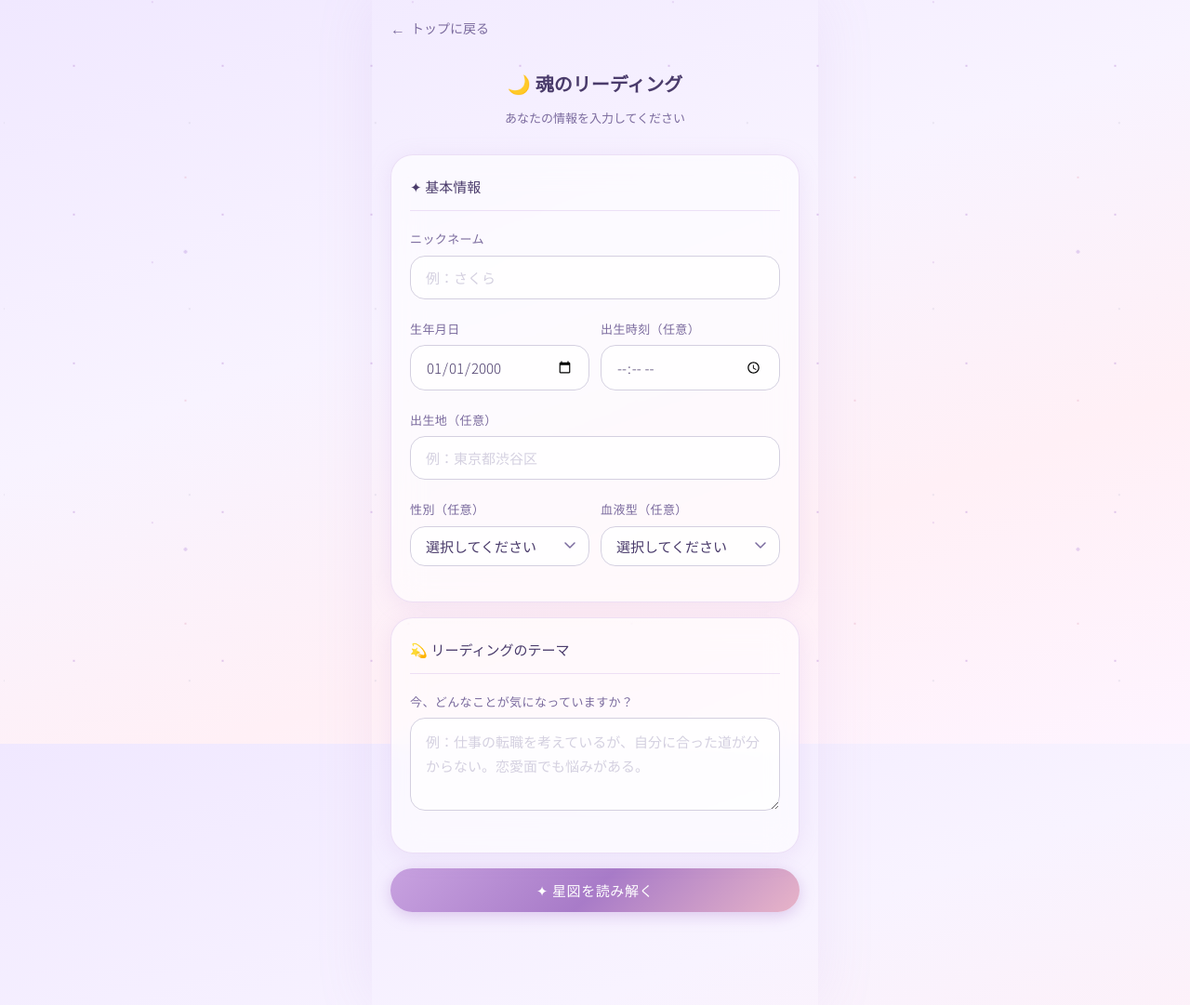
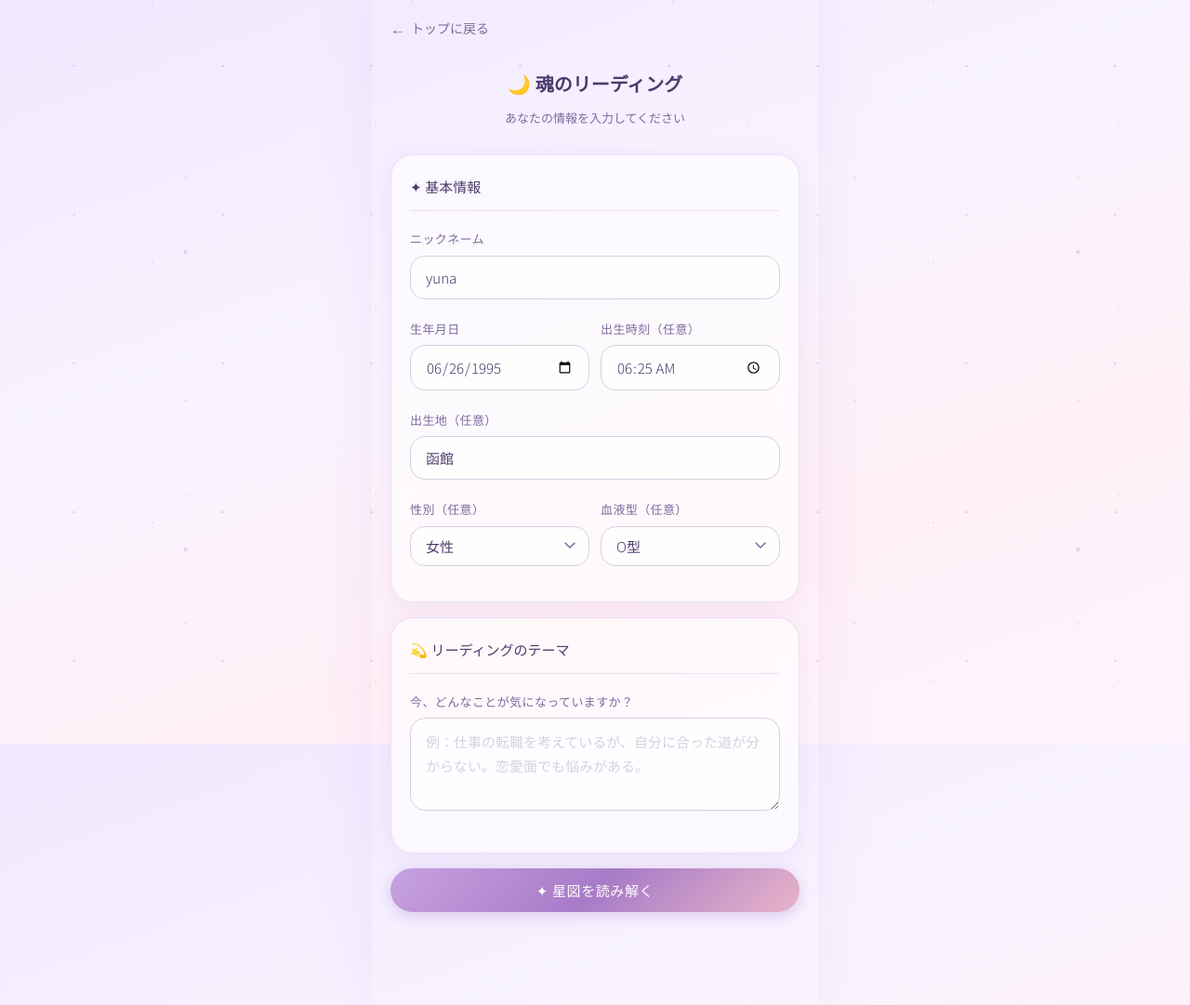
Before and after one commit to yuna-metisbel/fortune-reading-app, a FastAPI app: page /reading/new in a window 1280 px wide. Shown: the whole page at 93% size. Run offline with FastAPI, Linux system fonts and the light colour scheme.

Commit message:
feat: フォームにYunaのデフォルト値をプリセット
テスト用にニックネーム・生年月日・出生時刻・出生地・性別・血液型を
事前入力。テーマだけ入れれば即送信できる。

Co-Authored-By: Claude Opus 4.6 (1M context) <noreply@anthropic.com>

```diff
--- a/app/templates/reading_form.html
+++ b/app/templates/reading_form.html
@@ -36,23 +36,23 @@
 
       <div class="form-group">
         <label for="nickname">ニックネーム</label>
-        <input type="text" id="nickname" name="nickname" placeholder="例：さくら" required autocomplete="off">
+        <input type="text" id="nickname" name="nickname" placeholder="例：さくら" required autocomplete="off" value="yuna">
       </div>
 
       <div class="form-row">
         <div class="form-group">
           <label for="birth_date">生年月日</label>
-          <input type="date" id="birth_date" name="birth_date" required value="2000-01-01" min="1940-01-01" max="2015-12-31">
+          <input type="date" id="birth_date" name="birth_date" required value="1995-06-26" min="1940-01-01" max="2015-12-31">
         </div>
         <div class="form-group">
           <label for="birth_time">出生時刻（任意）</label>
-          <input type="time" id="birth_time" name="birth_time">
+          <input type="time" id="birth_time" name="birth_time" value="06:25">
         </div>
       </div>
 
       <div class="form-group">
         <label for="birth_place">出生地（任意）</label>
-        <input type="text" id="birth_place" name="birth_place" placeholder="例：東京都渋谷区" autocomplete="off">
+        <input type="text" id="birth_place" name="birth_place" placeholder="例：東京都渋谷区" autocomplete="off" value="函館">
       </div>
 
       <div class="form-row">
@@ -60,7 +60,7 @@
           <label for="gender">性別（任意）</label>
           <select id="gender" name="gender">
             <option value="">選択してください</option>
-            <option value="女性">女性</option>
+            <option value="女性" selected>女性</option>
             <option value="男性">男性</option>
             <option value="その他">その他</option>
             <option value="無回答">無回答</option>
@@ -72,7 +72,7 @@
             <option value="">選択してください</option>
             <option value="A">A型</option>
             <option value="B">B型</option>
-            <option value="O">O型</option>
+            <option value="O" selected>O型</option>
             <option value="AB">AB型</option>
           </select>
         </div>
```
